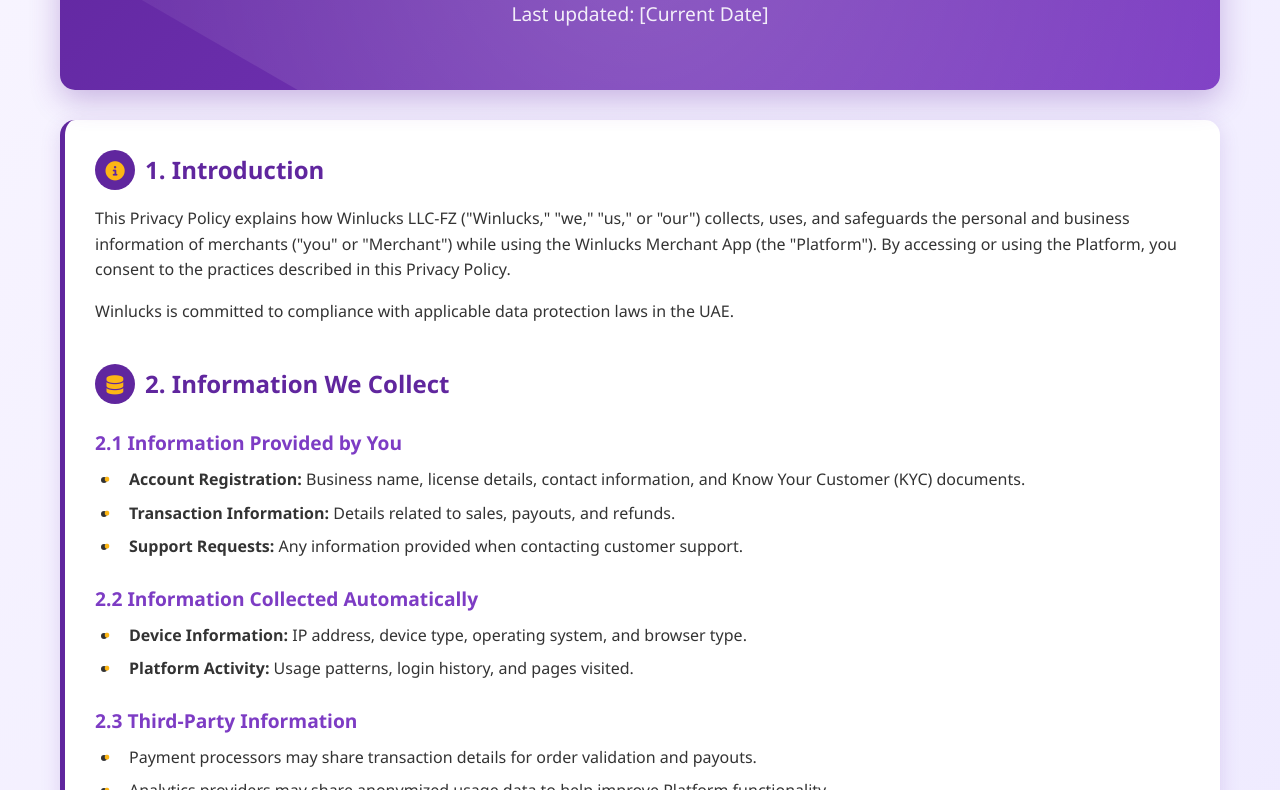
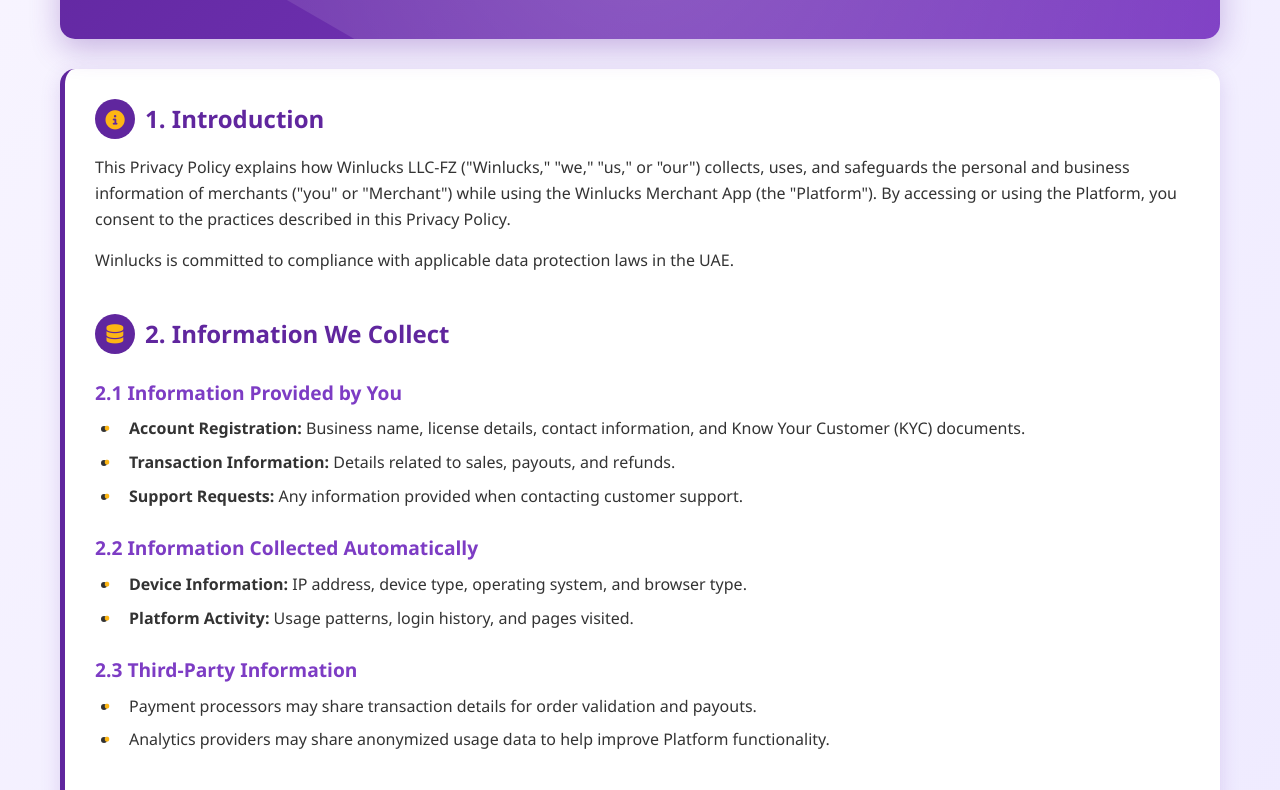
Before and after one commit to WinlucksGit/MtWeb, a plain HTML site: page mPrivacyPolicy.html in a window 1280 px wide. Shown: the part 257-1047 px from the top of the page. Drawn offline with Linux system fonts and the light colour scheme.

Commit message:
Comment out last updated date in privacy policy
Comment out the last updated date in the privacy policy.

```diff
--- a/mPrivacyPolicy.html
+++ b/mPrivacyPolicy.html
@@ -348,7 +348,7 @@
                 <div class="logo">Winlucks</div>
             </div>
             <h1 class="page-title">Merchant Privacy Policy <span class="merchant-badge">For Business Partners</span></h1>
-            <p class="page-subtitle">Last updated: [Current Date]</p>
+           <!-- <p class="page-subtitle">Last updated: [Current Date]</p> -->
         </header>
 
         <!-- <div class="toc">
```
